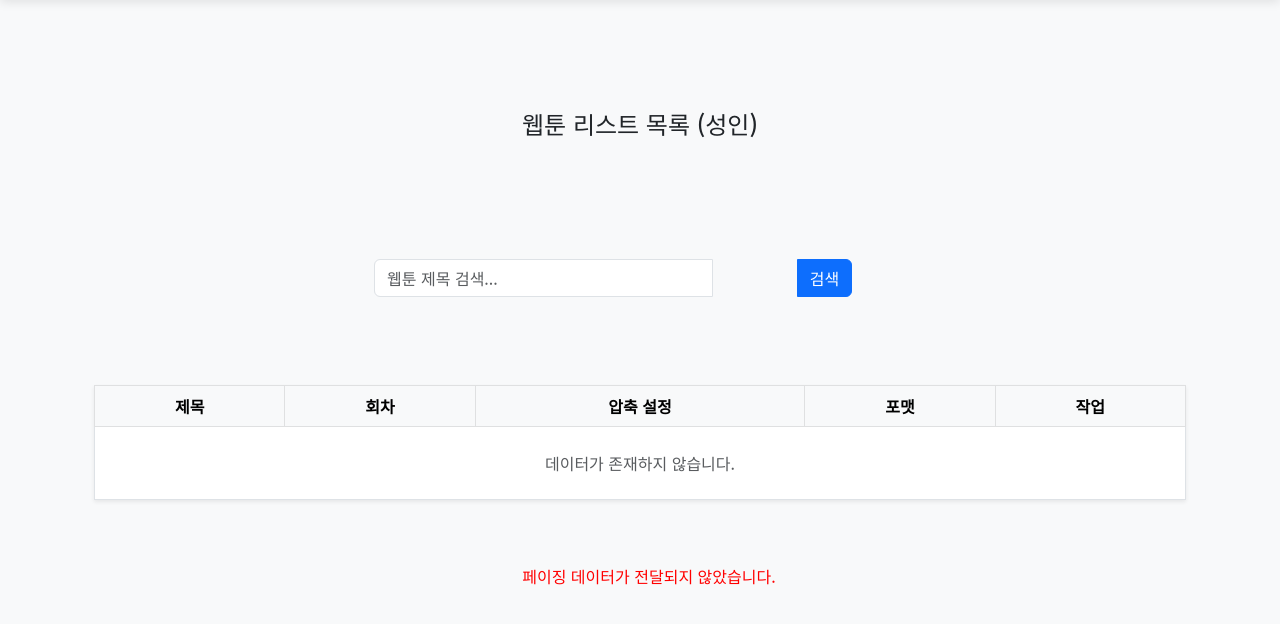
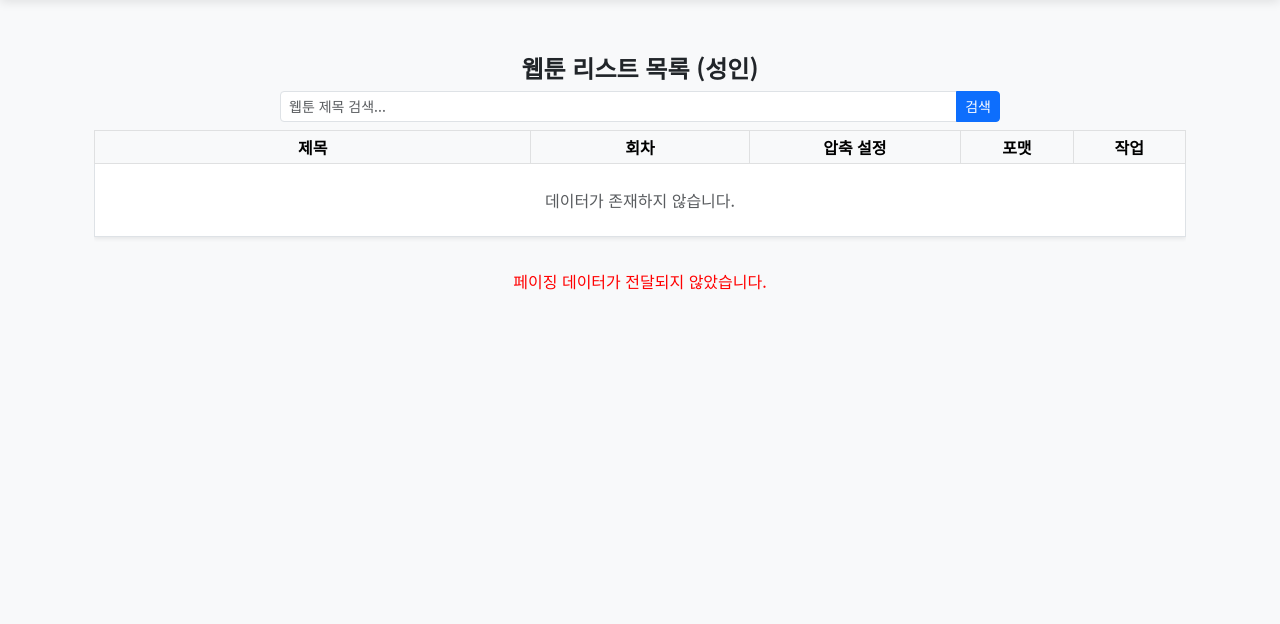
Before and after one commit to k45734/flask_web, a Flask app: page /webtoon/index_list in a window 1280 px wide. Shown: the part 56-680 px from the top of the page. Run offline with Flask 3, Linux system fonts and the light colour scheme; parts of the project's set-up code (start-up, migrations or seed data) failed here and were passed over; some libraries are stand-ins or nearby versions.

Commit message:
Update webtoon_list.html

```diff
--- a/templates/webtoon_list.html
+++ b/templates/webtoon_list.html
@@ -1,17 +1,14 @@
 {% extends "base.html" %}
 {% block content %}
 
-<div class="container mt-4">
-    <center>
-        <h4 class="mb-4">웹툰 리스트 목록 ({{ '성인' if gbun == 'adult' else '일반' }})</h4>
-    </center>
+<div class="container mt-3"> <div class="text-center mb-2"> <h4 class="fw-bold">웹툰 리스트 목록 ({{ '성인' if gbun == 'adult' else '일반' }})</h4>
+    </div>
 
-    <div class="row mb-3 justify-content-center">
+    <div class="row mb-2 justify-content-center">
         <div class="col-md-8">
             <form action="{{ url_for('webtoon.index_list') }}" method="get">
                 <input type="hidden" name="gbun" value="{{ gbun }}">
-                <div class="input-group">
-                    <input type="text" name="search" class="form-control" placeholder="웹툰 제목 검색..." value="{{ search or '' }}">
+                <div class="input-group input-group-sm"> <input type="text" name="search" class="form-control" placeholder="웹툰 제목 검색..." value="{{ search or '' }}">
                     <button class="btn btn-primary" type="submit">검색</button>
                     {% if search %}
                     <a href="{{ url_for('webtoon.index_list', gbun=gbun) }}" class="btn btn-outline-secondary">초기화</a>
@@ -21,11 +18,10 @@
         </div>
     </div>
 
-    <table class="table table-bordered shadow-sm" style="text-align: center;">
-        <thead class="table-light">
+    <div class="table-responsive"> <table class="table table-sm table-bordered shadow-sm" style="text-align: center;"> <thead class="table-light">
                 <tr>
-                <th>제목</th>
-                <th>회차</th>
+                    <th style="width: 40%;">제목</th>
+                    <th style="width: 20%;">회차</th>
                     <th>압축 설정</th>
                     <th>포맷</th>
                     <th>작업</th>
@@ -39,7 +35,7 @@
                         <input type="hidden" name="title" value="{{ i['TITLE'] }}">
                         <input type="hidden" name="subtitle" value="{{ i['SUBTITLE'] }}">
 
-                    <td class="align-middle text-start px-3">{{ i['TITLE'] }}</td>
+                        <td class="align-middle text-start px-3 text-truncate" style="max-width: 200px;">{{ i['TITLE'] }}</td>
                         <td class="align-middle text-start px-3">{{ i['SUBTITLE'] }}</td>
                         <td class="align-middle">
                             <select name="compress" class="form-select form-select-sm">
@@ -65,8 +61,9 @@
                 {% endfor %}
             </tbody>
         </table>
+    </div>
 
-    <div class="d-flex justify-content-center mt-4 mb-5" style="display: flex !important; justify-content: center;">
+    <div class="d-flex justify-content-center mt-3 mb-5">
         {% if pagination %}
             {{ pagination.links | safe }}
         {% else %}
```
Lines whose indentation alone changed are shown as unchanged.
